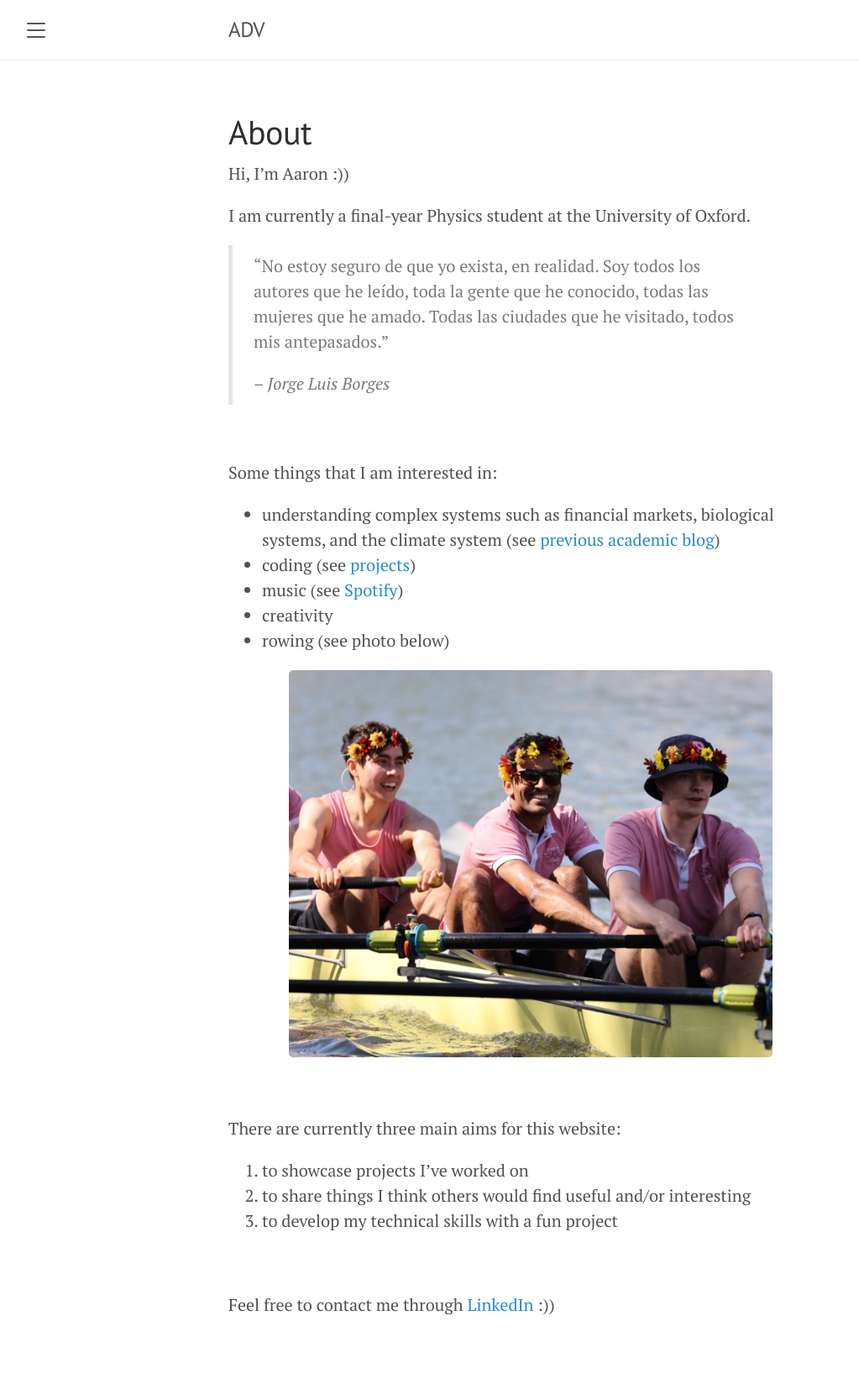
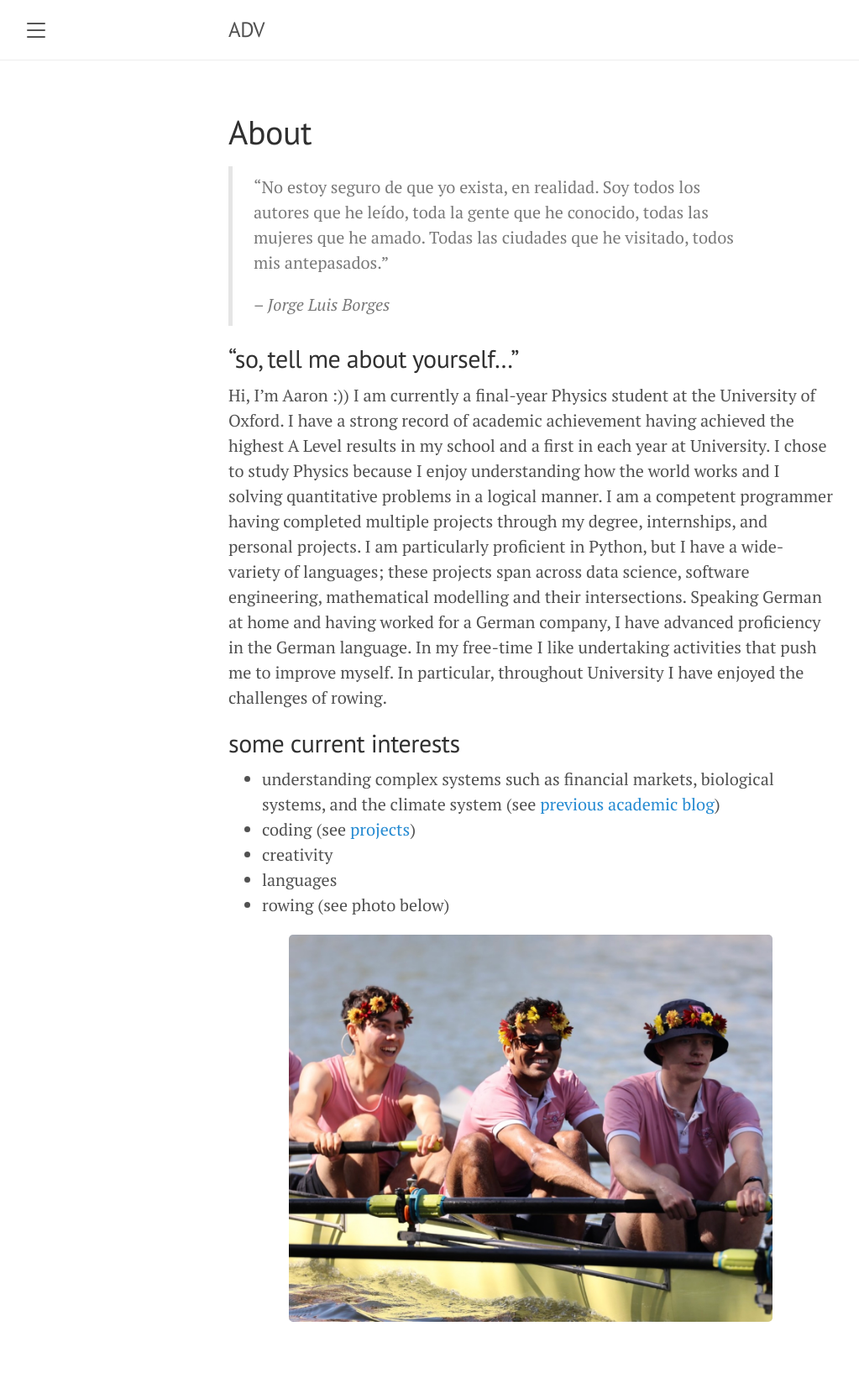
Before and after one commit to a5v/personal-website, a Jekyll site: the page built from about.markdown, in a window 1280 px wide. Shown: the whole page at 84% size, without its empty margins (8-1031 px from the left). Built offline with Jekyll 4.4.1, drawn with Linux system fonts in a browser that asks for light colours.

Commit message:
improve about page

```diff
--- a/about.markdown
+++ b/about.markdown
@@ -4,28 +4,28 @@ title: About
 permalink: /about/
 ---
 
-Hi, I'm Aaron :))
-
-I am currently a final-year Physics student at the University of Oxford.
-
 > "No estoy seguro de que yo exista, en realidad. Soy todos los autores que he leído, toda la gente que he conocido, todas las mujeres que he amado. Todas las ciudades que he visitado, todos mis antepasados."
 >
 > -- <cite>Jorge Luis Borges<cite>
 
-<br>
+## "so, tell me about yourself..."
 
-Some things that I am interested in:
+Hi, I'm Aaron :)) I am currently a final-year Physics student at the University of Oxford. I have a strong record of academic achievement having achieved the highest A Level results in my school and a first in each year at University. I chose to study Physics because I enjoy understanding how the world works and I solving quantitative problems in a logical manner. I am a competent programmer having completed multiple projects through my degree, internships, and personal projects. I am particularly proficient in Python, but I have a wide-variety of languages; these projects span across data science, software engineering, mathematical modelling and their intersections. Speaking German at home and having worked for a German company, I have advanced proficiency in the German language. In my free-time I like undertaking activities that push me to improve myself. In particular, throughout University I have enjoyed the challenges of rowing.
+
+
+## some current interests
+
 - understanding complex systems such as financial markets, biological systems, and the climate system (see [previous academic blog](https://comprehensiblecomplexity.com/))
 - coding (see [projects](https://a5v.github.io/personal-website/projects/))
-- music (see [Spotify](https://open.spotify.com/user/said2499))
 - creativity
+- languages
 - rowing (see photo below)
 
 <center>
 <img src="https://a5v.github.io/personal-website/assets/images/flower_crown_rowing.jpg" style="width:80%;"/>
 </center>
 
-<br>
+<!-- <br>
 
 There are currently three main aims for this website:
 1. to showcase projects I've worked on
@@ -34,4 +34,4 @@ There are currently three main aims for this website:
 
 <br>
 
-Feel free to contact me through [LinkedIn](https://www.linkedin.com/in/aaron-vitarana/) :))
+Feel free to contact me through [LinkedIn](https://www.linkedin.com/in/aaron-vitarana/) :)) -->
```
